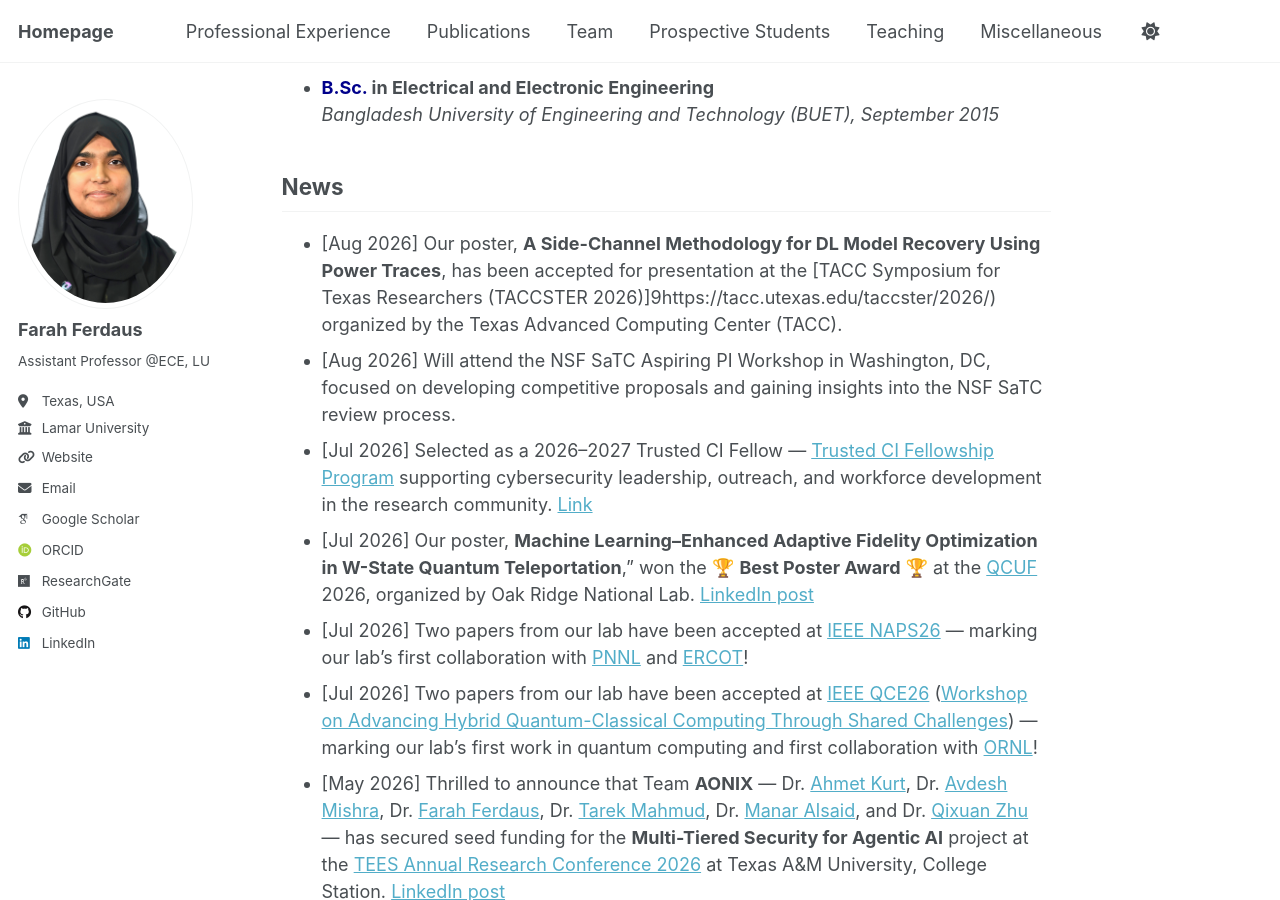
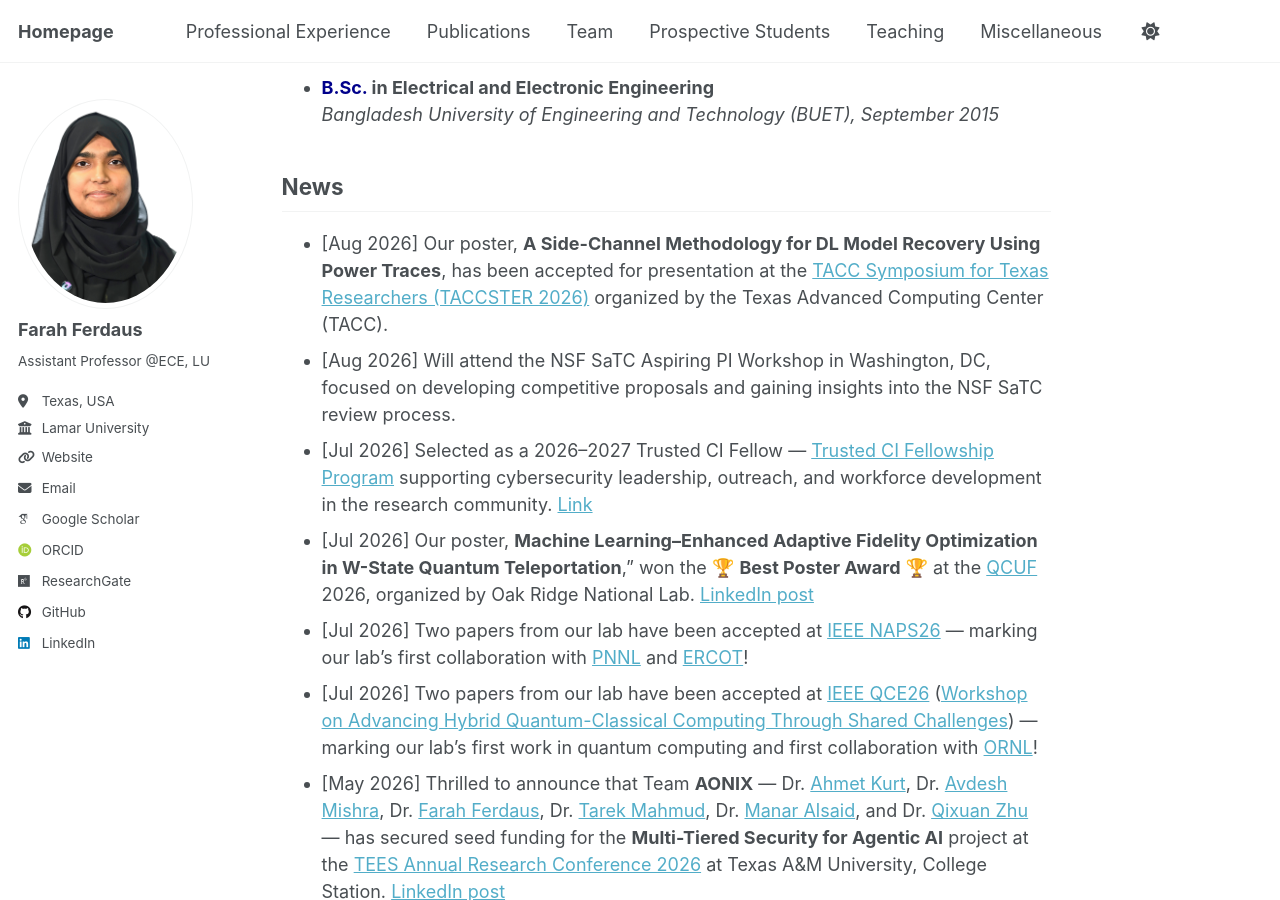
Before and after one commit to fferdaus/fferdaus.github.io, a Jekyll site: the page built from _pages/about.md, in a window 1280 px wide and 900 px high, scrolled down 888 px. Built offline with Jekyll 4.4.1, drawn with Linux system fonts in a browser that asks for light colours; emoji names are drawn with the system emoji font; some web fonts are replaced; part of the change alters nothing that is shown.

Commit message:
Update about.md

```diff
--- a/_pages/about.md
+++ b/_pages/about.md
@@ -61,7 +61,7 @@ I have published numerous scientific articles, including journal articles, confe
 <br> [Poster – Rayhan](https://lamar0-my.sharepoint.com/:b:/g/personal/fferdaus_lamar_edu/IQDJAmfeKdWtRoJOF0tiFMUCAV5S6lzGjz5sl6GAh_drQu0?e=ODjbzc) \| [Poster – Taher](https://lamar0-my.sharepoint.com/:b:/g/personal/fferdaus_lamar_edu/IQDaqvUznGsSSbnXCy_U9GppAXAiHoaEPJ6QIkLvs-92vq0?e=bWgcDz)
 -->
 ## News
-- [Aug 2026] Our poster, **A Side-Channel Methodology for DL Model Recovery Using Power Traces**, has been accepted for presentation at the [TACC Symposium for Texas Researchers (TACCSTER 2026)]9https://tacc.utexas.edu/taccster/2026/) organized by the Texas Advanced Computing Center (TACC).
+- [Aug 2026] Our poster, **A Side-Channel Methodology for DL Model Recovery Using Power Traces**, has been accepted for presentation at the [TACC Symposium for Texas Researchers (TACCSTER 2026)](https://tacc.utexas.edu/taccster/2026/) organized by the Texas Advanced Computing Center (TACC).
 - [Aug 2026] Will attend the NSF SaTC Aspiring PI Workshop in Washington, DC, focused on developing competitive proposals and gaining insights into the NSF SaTC review process.
 - [Jul 2026] Selected as a 2026–2027 Trusted CI Fellow — [Trusted CI Fellowship Program](https://trustedci.org/fellows) supporting cybersecurity leadership, outreach, and workforce development in the research community. [Link](https://www.trustedci.org/2026-fellows)
 - [Jul 2026] Our poster, **Machine Learning–Enhanced Adaptive Fidelity Optimization in W-State Quantum Teleportation**," won the 🏆 **Best Poster Award** 🏆 at the [QCUF](https://www.olcf.ornl.gov/calendar/2026-quantum-computing-user-forum/) 2026, organized by Oak Ridge National Lab. [LinkedIn post](https://www.linkedin.com/feed/update/urn:li:ugcPost:7486160842829369344/)
```
